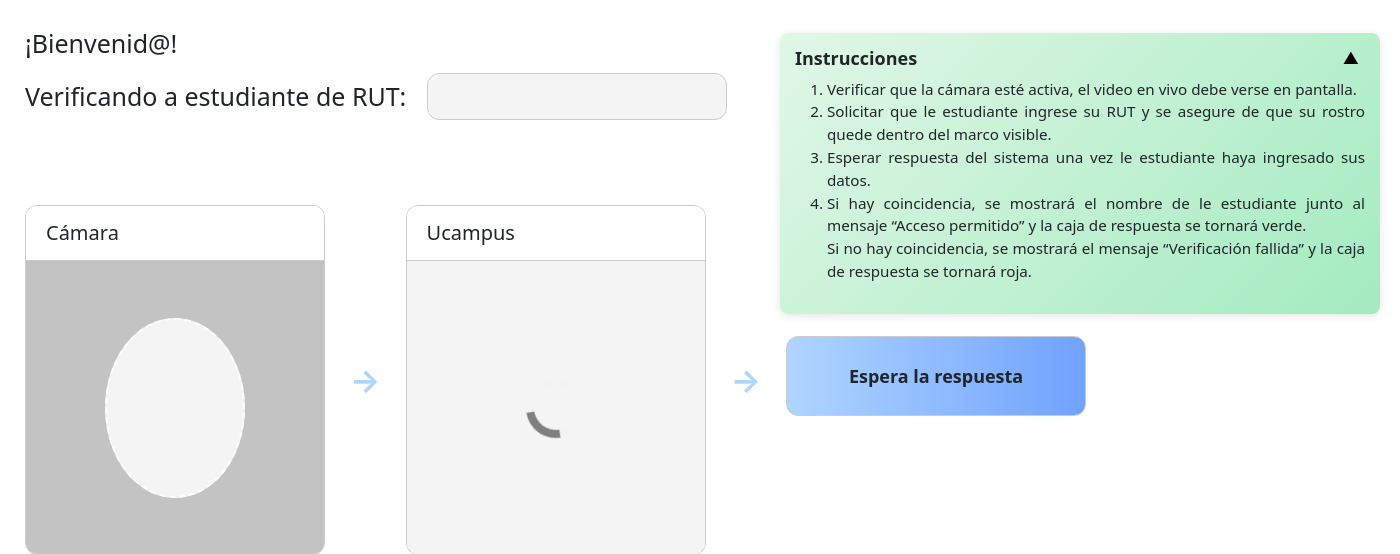
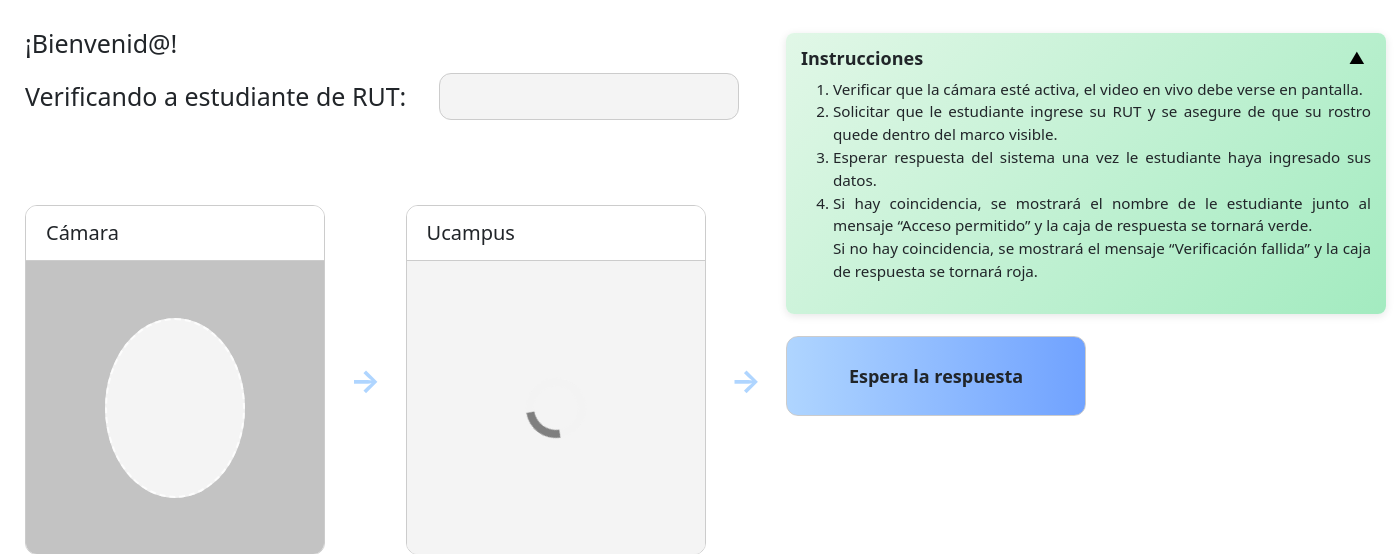
Before and after one commit to patricioespinozaa/FaceGate, a Flask app: template app-front/templates/index.html in a window 1400 px wide. Shown: the part 67-621 px from the top of the page. Run offline with Flask 3, Linux system fonts and the light colour scheme; the template is opened without the code that fills it, so the values that code supplies are empty; parts of the project's set-up code (start-up, migrations or seed data) failed here and were passed over.

Commit message:
HOTFIX STYLE: alinear cajas de instrucciones e input rut

```diff
--- a/app-front/static/css/styles.css
+++ b/app-front/static/css/styles.css
@@ -335,7 +335,7 @@
 .instructions-floating {
     position: absolute;
     top: 100px;   /* ajusta según tu diseño */
-    left: 780px;  /* alineado con el box de decisión */
+    left: 786px;  /* alineado con el box de decisión */
     width: 600px;
     background: linear-gradient(135deg, #e1f7e7, #a3ebc0);
     padding: 15px;
--- a/app-front/templates/index.html
+++ b/app-front/templates/index.html
@@ -8,7 +8,7 @@
         <!--Rut input-->
         <div>
             <label for="rut" style="margin-right: 14px;">Verificando a estudiante de RUT:</label>
-            <input type="text" id="rut" style="width: 300px; margin-right: 80px" readonly>
+            <input type="text" id="rut" style="width: 300px; margin-right: 80px; margin-left: 12px" readonly>
         </div>
     </div>
 </div>
```
